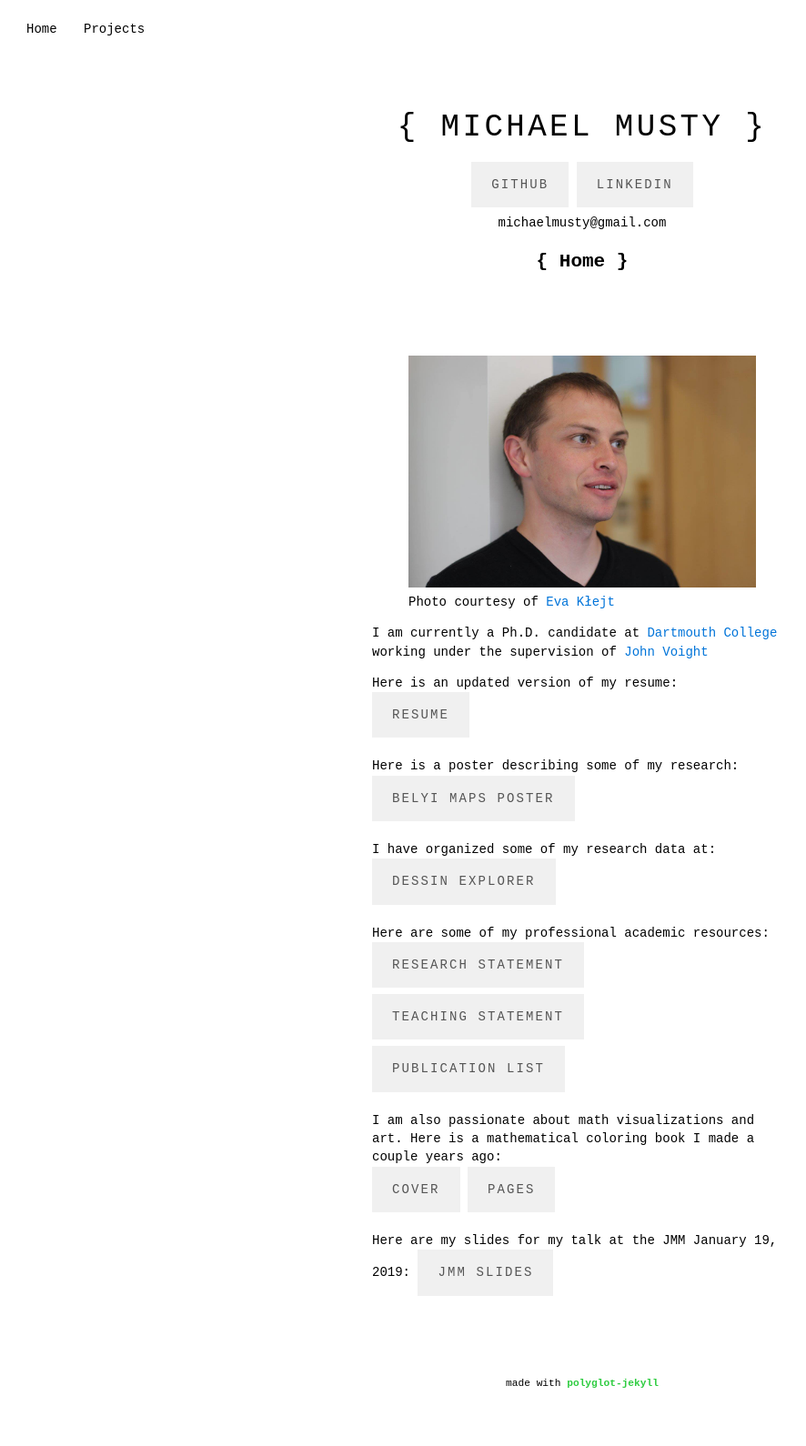
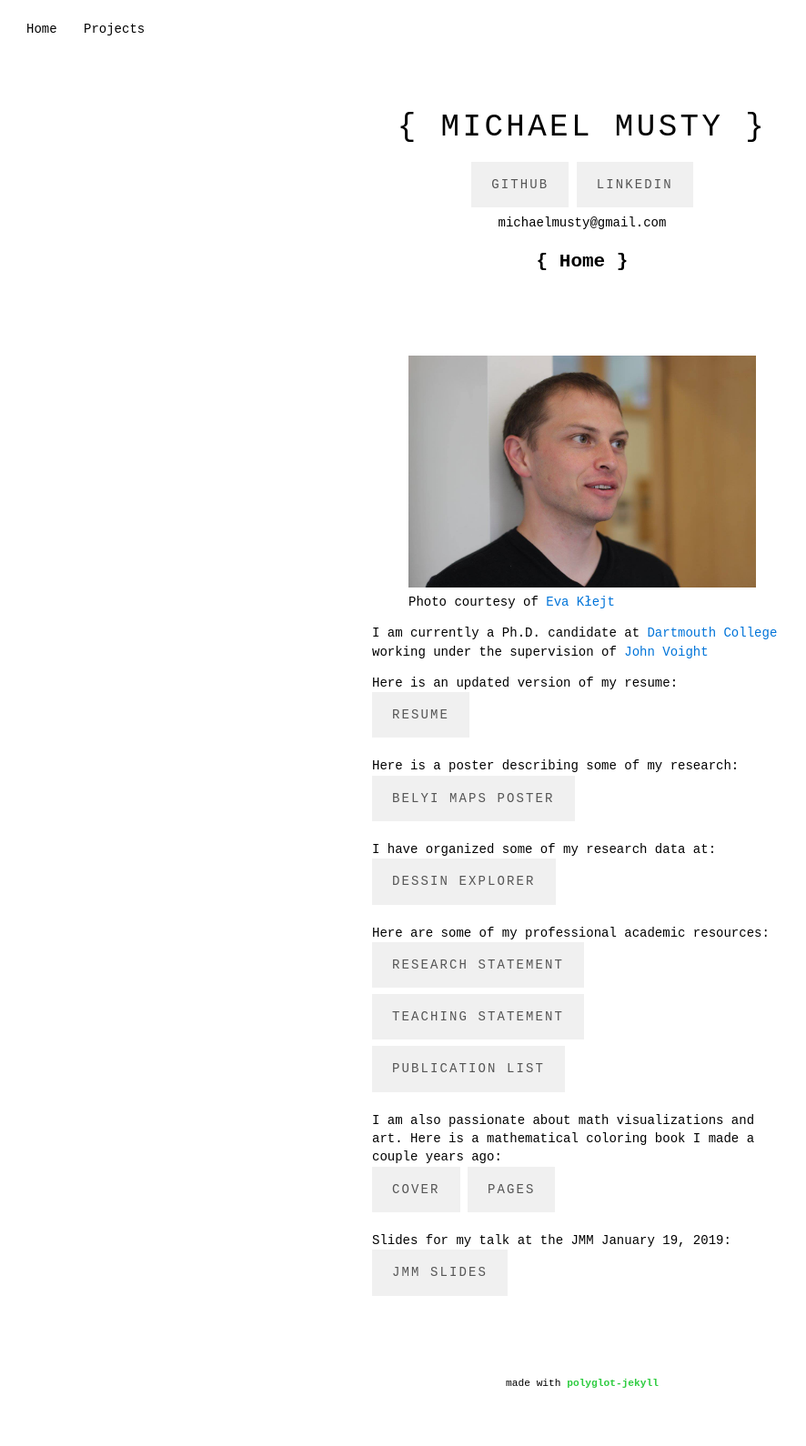
Before and after one commit to michaelmusty/michaelmusty.github.io, a Jekyll site: the page built from index.md, in a window 1280 px wide. Shown: the whole page at 91% size, without its empty margins (0-886 px from the left). Built offline with Jekyll 4.4.1, drawn with Linux system fonts in a browser that asks for light colours.

Commit message:
JMM Slides

```diff
--- a/index.md
+++ b/index.md
@@ -52,5 +52,6 @@ Here is a mathematical coloring book I made a couple years ago:
 [cover](assets/cover.pdf){:class="btn btn--gray"}
 [pages](assets/pages.pdf){:class="btn btn--gray"}
 
-Here are my slides for my talk at the JMM January 19, 2019:
+Slides for my talk at the JMM January 19, 2019:
+<br>
 [JMM Slides](https://www.dropbox.com/s/vqgh4wbpo5t6tee/musty_jmm.pdf?dl=0){:class="btn btn--gray"}
```
